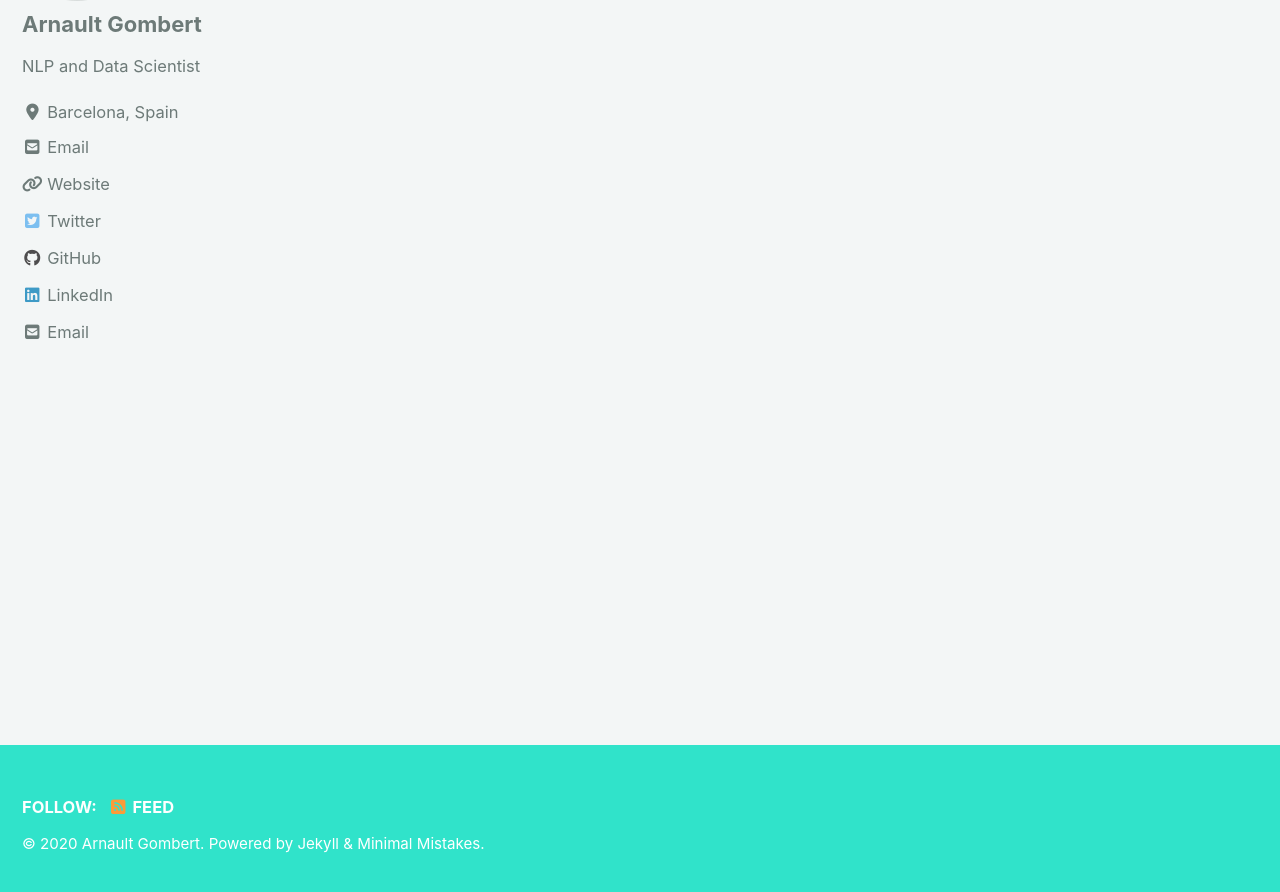
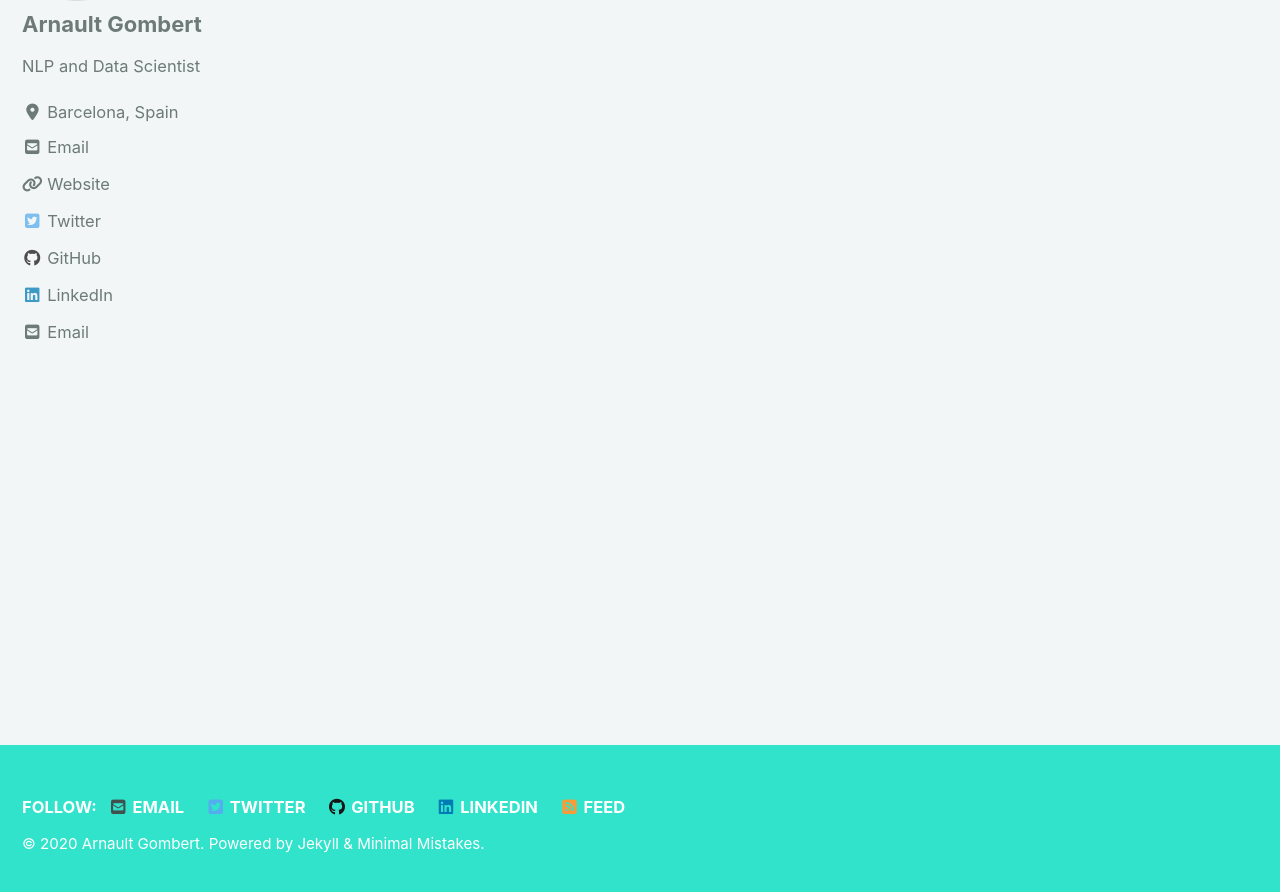
Before and after one commit to agombert/agombert.github.io, a Jekyll site: the page built from index.html, in a window 1280 px wide and 900 px high, scrolled down 222 px. Shown: the top 892 px of the window. Built offline with Jekyll 4.4.1, drawn with Linux system fonts in a browser that asks for light colours; cached includes are drawn as plain includes; nearby versions of some CDN libraries; the list of posts is cut into pages by our own code.

Commit message:
add social networks footer

```diff
--- a/_config.yml
+++ b/_config.yml
@@ -132,24 +132,18 @@ author:
 # Site Footer
 footer:
   links:
+    - label: "Email"
+      icon: "fas fa-fw fa-envelope-square"
+      url: mailto:arnault.gombert@pm.me
     - label: "Twitter"
       icon: "fab fa-fw fa-twitter-square"
-      # url:
-    - label: "Facebook"
-      icon: "fab fa-fw fa-facebook-square"
-      # url:
+      url: "https://twitter.com/agomberto"
     - label: "GitHub"
       icon: "fab fa-fw fa-github"
-      # url:
-    - label: "GitLab"
-      icon: "fab fa-fw fa-gitlab"
-      # url:
-    - label: "Bitbucket"
-      icon: "fab fa-fw fa-bitbucket"
-      # url:
-    - label: "Instagram"
-      icon: "fab fa-fw fa-instagram"
-      # url:
+      url: "https://github.com/agombert"
+    - label: "LinkedIn"
+      icon: "fab fa-fw fa-linkedin"
+      url: "https://www.linkedin.com/in/arnault-gombert-37a1a1a0/"
 
 
 # Reading Files
```
